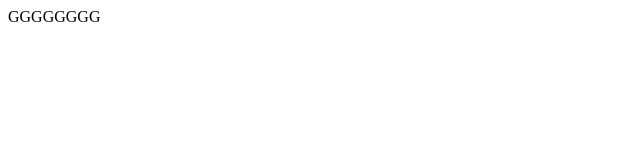
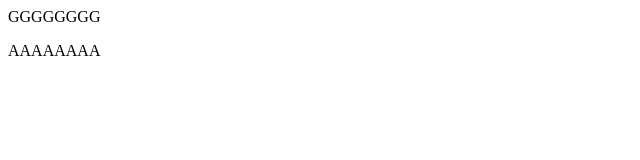
Before and after one commit to Student-Garry/localrepo, a plain HTML site: page index.html in a window 1280 px wide. Shown: the full height of the page, 0-640 px from the left. Drawn offline with Linux system fonts and the light colour scheme.

Commit message:
add new paragraph

```diff
--- a/index.html
+++ b/index.html
@@ -1 +1,2 @@
 <p>GGGGGGGG</p>
+<p>AAAAAAAA</p>
```
